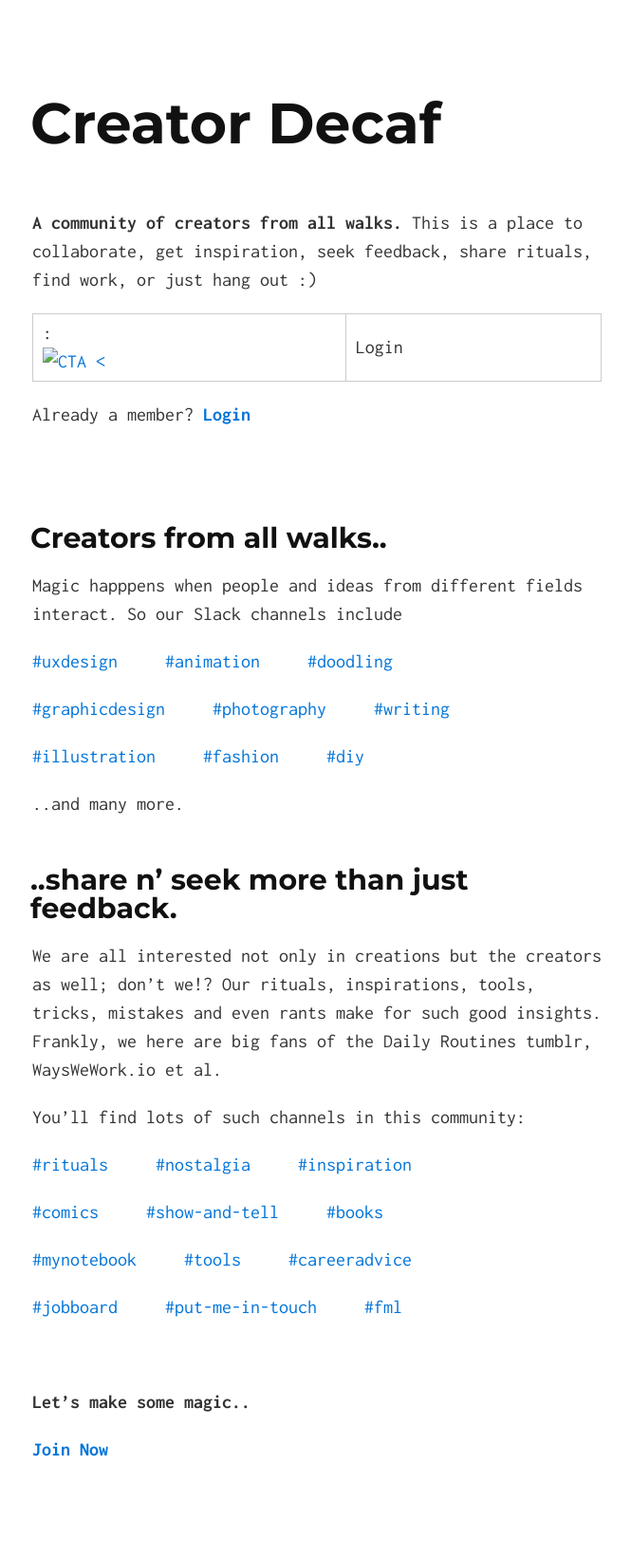
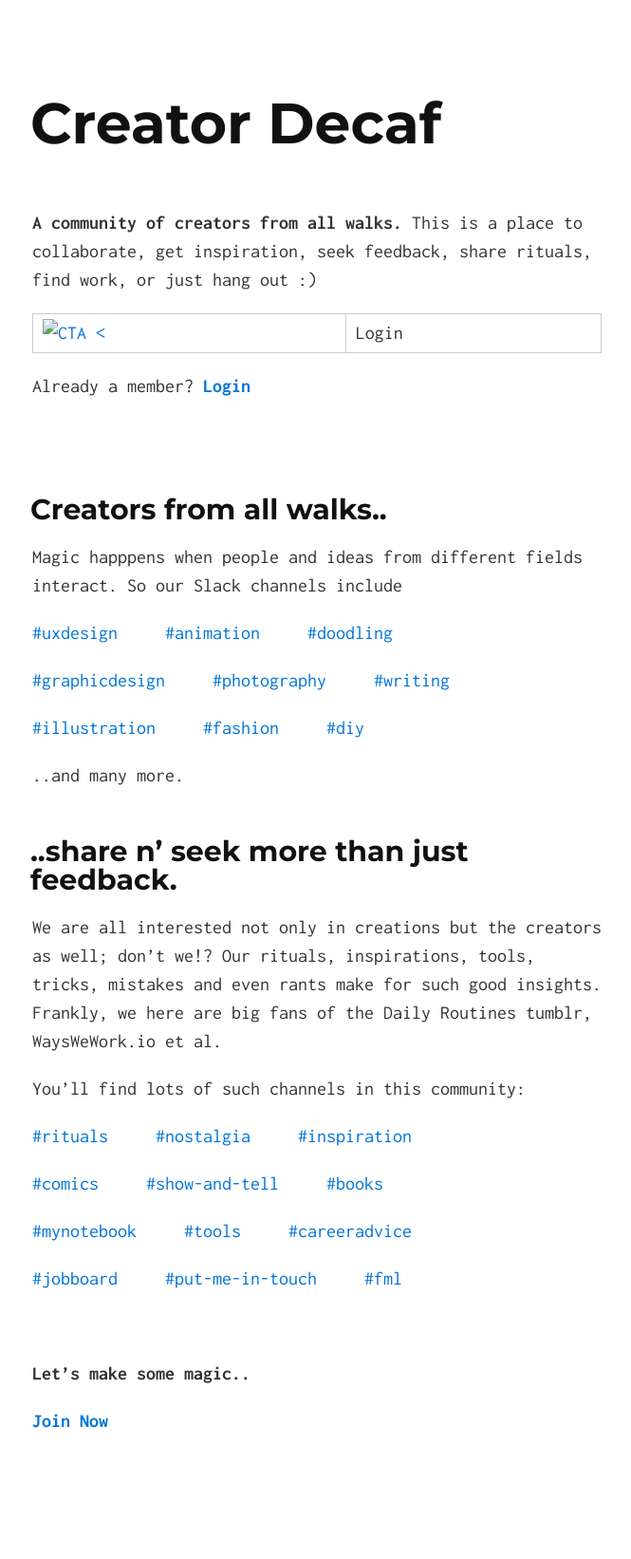
Before and after one commit to pzync/betterIndia, a Jekyll site: the page built from index.md, in a window 1280 px wide. Shown: the whole page at 95% size, without its empty margins (306-971 px from the left). Built offline with Jekyll 4.4.1, drawn with Linux system fonts in a browser that asks for light colours; after the commit the page ends 1612 px from its top, so only the background shows below that.

Commit message:
Update index.md

```diff
--- a/index.md
+++ b/index.md
@@ -4,7 +4,8 @@ layout: default
 
 **A community of creators from all walks.** This is a place to collaborate, get inspiration, seek feedback, share rituals, find work, or just hang out :)
 
-|: [![CTA <](/cdecaf/CTA.png)](http://cdecaf.slack.com) | Login
+|:-|:-:|
+| [![CTA <](/cdecaf/CTA.png)](http://cdecaf.slack.com) | Login |
 
 Already a member? [**Login**](http://cdecaf.slack.com/login)
 
```
